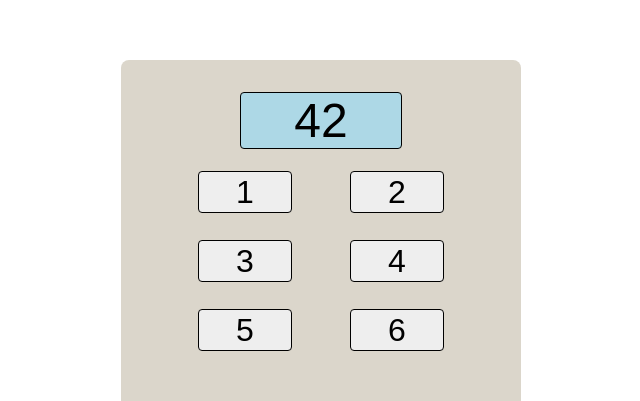
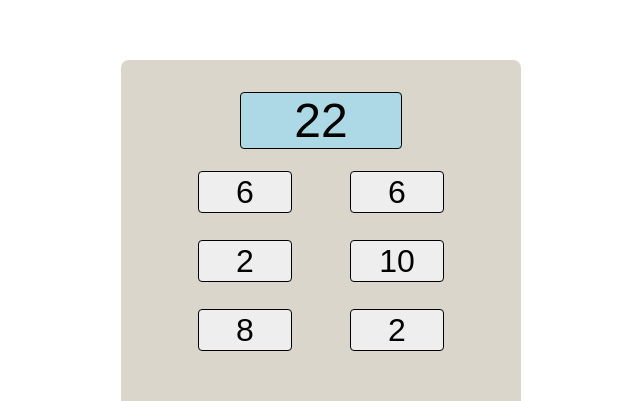
Before and after one commit to Brodt7258/sum-it-up, a React (Create React App) app: page / in a window 1280 px wide. Shown: the part 108-509 px from the top of the page, without its empty margins (319-959 px from the left). Built offline with nearby package versions, Linux system fonts and the light colour scheme.

Commit message:
added dynamically generated sums

```diff
--- a/src/components/Answer.js
+++ b/src/components/Answer.js
@@ -14,10 +14,10 @@ const StyledAnswer = styled.div`
 	line-height: 2.5rem;
 `;
 
-const Answer = ({ children }) => {
+const Answer = ({ number }) => {
 	return (
 		<StyledAnswer>
-			{children}
+			{number}
 		</StyledAnswer>
 	);
 }
--- a/src/components/App.js
+++ b/src/components/App.js
@@ -3,6 +3,7 @@ import styled from 'styled-components';
 import AnswerGrid from './AnswerGrid';
 import Answer from './Answer';
 import Target from './Target';
+import { getSumObject } from '../utils/helpers';
 
 const Container = styled.div`
 	justify-content: center;
@@ -29,32 +30,21 @@ const Card = styled.div`
 
 
 class App extends React.Component {
+
+	state = getSumObject();
+
 	render() {
+		const { sum, numbers } = this.state;
 		return (
 			<Container>
 				<Card>
 					<Target>
-						42
+						{sum}
 					</Target>
 					<AnswerGrid>
-						<Answer>
-							1
-						</Answer>
-						<Answer>
-							2
-						</Answer>
-						<Answer>
-							3
-						</Answer>
-						<Answer>
-							4
-						</Answer>
-						<Answer>
-							5
-						</Answer>
-						<Answer>
-							6
-						</Answer>
+						{
+							numbers.map((n, i) => <Answer number={n} key={i} />)
+						}
 					</AnswerGrid>
 				</Card>
 			</Container>
--- /dev/null
+++ b/src/utils/helpers.js
@@ -0,0 +1,30 @@
+const createRandomNumbers = () => Array.from({ length: 6 }, () => Math.floor(Math.random() * 10 + 1));
+
+export const getSumObject = () => {
+	const randomList = createRandomNumbers();
+	const sum = randomList.slice(0, 4).reduce((acc, cur) => acc + cur, 0);
+
+	return {
+		sum,
+		numbers: shuffle(randomList)
+	};
+};
+
+//credit to https://bost.ocks.org/mike/shuffle/
+function shuffle(array) {
+  var m = array.length, t, i;
+
+  // While there remain elements to shuffle…
+  while (m) {
+
+    // Pick a remaining element…
+    i = Math.floor(Math.random() * m--);
+
+    // And swap it with the current element.
+    t = array[m];
+    array[m] = array[i];
+    array[i] = t;
+  }
+
+  return array;
+}
```
